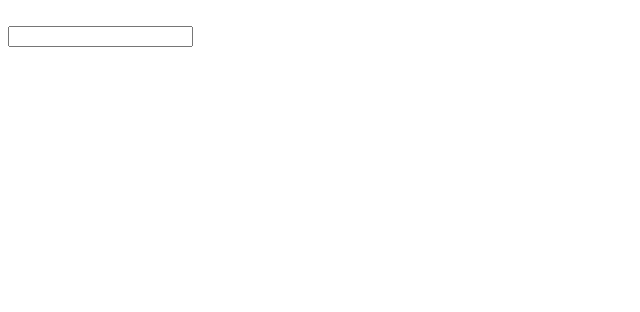
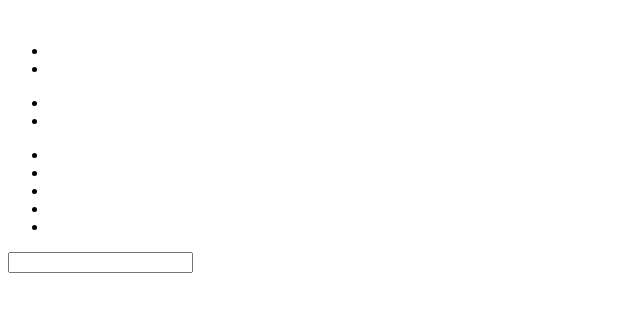
Before and after one commit to Butic/EngLab, a plain HTML site: page index.html in a window 1280 px wide. Shown: the whole page, without its empty margins (0-640 px from the left). Drawn offline with Linux system fonts and the light colour scheme.

Commit message:
Changes in header links

```diff
--- a/index.html
+++ b/index.html
@@ -14,12 +14,24 @@
       <img class="navigation__logo" src="" alt="">
 
       <!--Header Links-->
-      <nav class="navigation__links">
-        <a class="navigation__link" href=""></a>
-        <a class="navigation__link" href=""></a>
-        <a class="navigation__link" href=""></a>
-        <a class="navigation__link" href=""></a></nav>
-
+      <nav class="navigation__header">
+        <ul class="navigation__links-container">
+          <li class="navigation__link"></li>
+          <li class="navigation__link"></li>
+        </ul>
+        <ul class="navigation__links-container">
+          <li class="navigation__link"></li>
+          <li class="navigation__link"></li>
+        </ul>
+        <ul class="navigation__links-container">
+          <li class="navigation__link"></li>
+          <li class="navigation__link"></li>
+          <li class="navigation__link"></li>
+          <li class="navigation__link"></li>
+          <li class="navigation__link"></li>
+        </ul>
+        <ul class="navigation__links-container"></ul>
+      </nav>
         <!-- Header Search -->
       <input class="navigation_search" type="text">
     </div>
```
